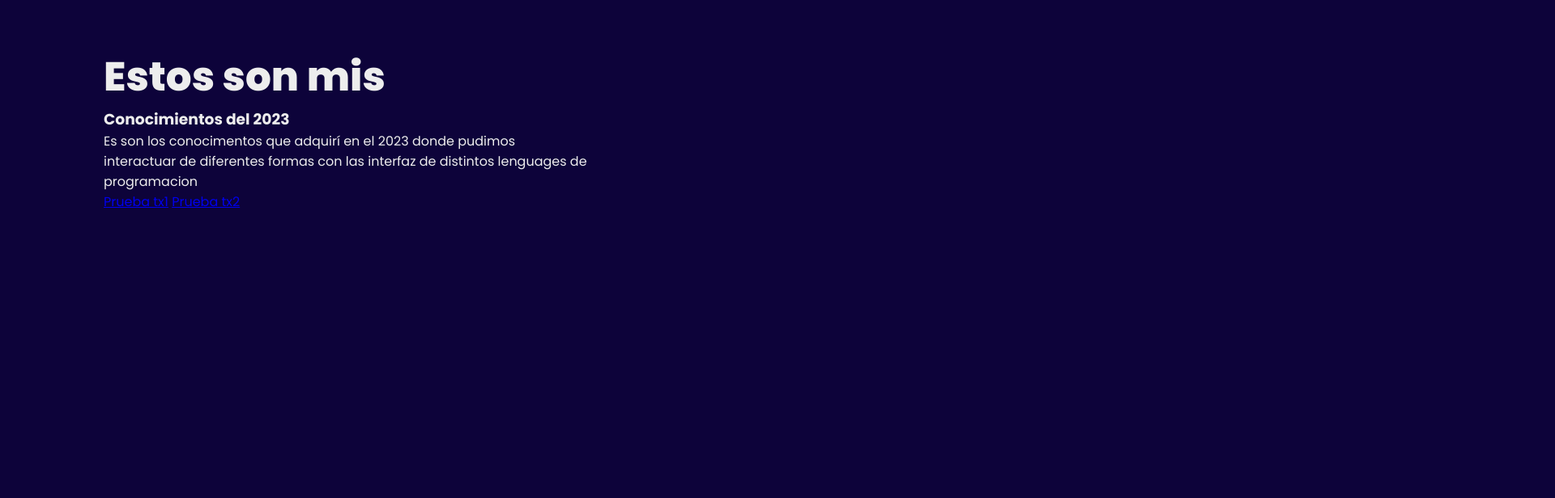
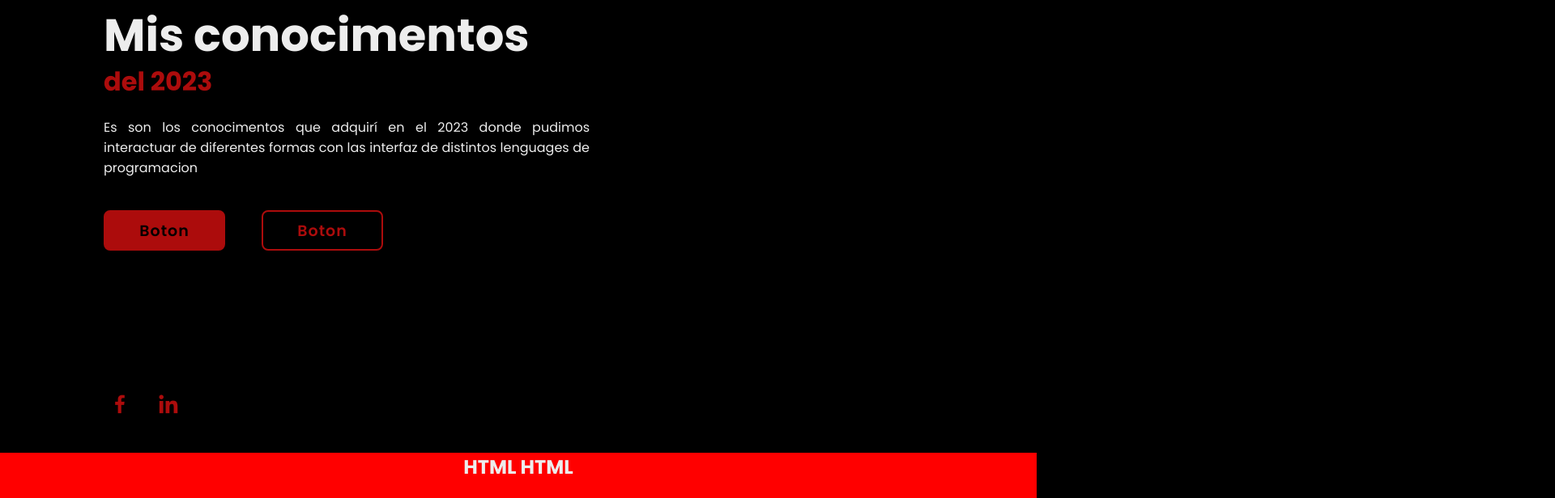
Before and after one commit to JRadso2004/Software, a plain HTML site: page Conocimientos_Previos_2023/index.html in a window 1280 px wide. Shown: the part 240-856 px from the top of the page at 81% size, 1920 px wide, since content can reach past the window. Before the commit the page ends 800 px from the top, so only its background shows below. Drawn offline with nearby package versions, Linux system fonts and the light colour scheme.

Commit message:
12-02-2024

```diff
--- a/Conocimientos_Previos_2023/index.html
+++ b/Conocimientos_Previos_2023/index.html
@@ -24,19 +24,36 @@
 
     <section class="inicio">
         <div class="inicio-cont">
-            <h1>Estos son mis</h1>
-            <h3>Conocimientos del 2023</h3>
+            <h1>Mis conocimentos</h1>
+            <h3>del 2023</h3>
             <P>Es son los conocimentos que adquirí en el 2023 donde pudimos interactuar
                 de diferentes formas con las interfaz de distintos lenguages de programacion
             </P>
             <div class="boton1">
-                <a href="#">Prueba tx1</a>
-                <a href="#">Prueba tx2</a>
+                <a href="#">Boton</a>
+                <a href="#">Boton</a>
+            </div>
+
+            <div class="redes-sociales">
+                <a href="#"><i class='bx bxl-facebook'></i></a>
+                <a href="#"><i class='bx bxl-linkedin' ></i></a>
             </div>
         </div>
     </section>
 
+    <section class="HTML" id="HTML">
+        <h2 class="encabezado">HTML <span>HTML</span></h2>
 
+        <div class="imgHTML">
+            <img src="HTML.png" alt="">
+            <span class="circulo-marco"></span>
+        </div>
+
+        <div class="contenidoHTML">
+            <h3>HTML</h3>
+            <P>Lorem ipsum dolor sit amet consectetur adipisicing elit. Esse recusandae eum error a ex facere! Nobis, accusamus architecto, laudantium culpa exercitationem impedit asperiores tenetur explicabo tempora deserunt reprehenderit vel officiis?</P>
+        </div>
+    </section>
 
 
 
--- a/Conocimientos_Previos_2023/style.css
+++ b/Conocimientos_Previos_2023/style.css
@@ -8,7 +8,7 @@
 }
 
 body{
-    background: rgb(13, 3, 58);
+    background: rgb(0, 0, 0);
     color: #ededed;
 }
 
@@ -43,7 +43,7 @@ body{
 
 .nave a:hover,
 .nave a.siempre{
-    color: rgb(12, 134, 172);
+    color: rgb(172, 12, 12);
 }
 
 .inicio{
@@ -57,6 +57,134 @@ body{
 }
 
 .inicio-cont h1{
-    font-size: 50px;
-    font-weight: 800;
+    font-size: 56px;
+    font-weight: 700;
+    line-height: 1.2;
 }
+
+.inicio-cont h3{
+    font-size: 32px;
+    font-weight: 700;
+    color: rgb(172, 12, 12);
+}
+
+.inicio-cont p{
+    font-size: 16px;
+    margin: 20px 0 40px;
+    text-align: justify;
+}
+
+.inicio-cont .boton1{
+    display: flex;
+    justify-content: space-between;
+    width: 345px;
+    height: 50px;
+}
+
+.boton1 a{
+    position: relative;
+    display: inline-flex;
+    justify-content: center;
+    align-items: center;
+    width: 150px;
+    height: 100%;
+    background: rgb(172, 12, 12);
+    border: 2px solid rgb(172, 12, 12);
+    border-radius: 8px;
+    font-size: 19px;
+    color: black;
+    text-decoration: none;
+    font-weight: 600;
+    letter-spacing: 1px;
+    z-index: 1;
+    overflow: hidden;
+    transition: .5s;
+}
+
+.boton1 a:hover{
+    color: rgb(172, 12, 12);
+}
+
+.boton1 a:nth-child(2) {
+    background: transparent;
+    color: rgb(172, 12, 12);
+}
+
+.boton1 a:nth-child(2):hover{
+    color: black;
+}
+
+.boton1 a:nth-child(2)::before{
+    background: rgb(172, 12, 12);
+}
+
+.boton1 a::before{
+    content: '';
+    position: absolute;
+    top: 0;
+    left: 0;
+    width: 0;
+    height: 100%;
+    background: rgb(0, 0, 0);
+    z-index: -1;
+    transition: .3s;
+}
+
+.boton1 a:hover::before {
+    width: 100%;
+}
+
+.redes-sociales{
+    position: absolute;
+    bottom: 40px;
+    width: 100px;
+    display: flex;
+    justify-content: space-between;
+}
+
+.redes-sociales a{
+    position: relative;
+    display: inline-flex;
+    justify-content: center;
+    align-items: center;
+    width: 40px;
+    height: 40px;
+    border-radius: 50%;
+    background: transparent;
+    font-size: 30px;
+    color:  rgb(172, 12, 12);
+    text-decoration: none;
+    z-index: 1;
+    overflow: hidden;
+    transition: .5s;
+}
+
+.redes-sociales a:hover{
+    color: black;
+
+}
+
+.redes-sociales a::before {
+    content: '';
+    position: absolute;
+    top: 0;
+    left: 0;
+    width: 0;
+    height: 100%;
+    background: rgb(172, 12, 12);
+    z-index: -1;
+    transition: 0.5s;
+}
+
+.redes-sociales a:hover::before {
+    width: 100%;
+}
+
+.HTML{
+    display: flex;
+    justify-content: center;
+    align-items: center;
+    flex-direction: column;
+    gap: 2rem;
+    background: red;
+}
```
Also changed, not shown: Conocimientos_Previos_2023/HTML.png (added), 2 other files.
